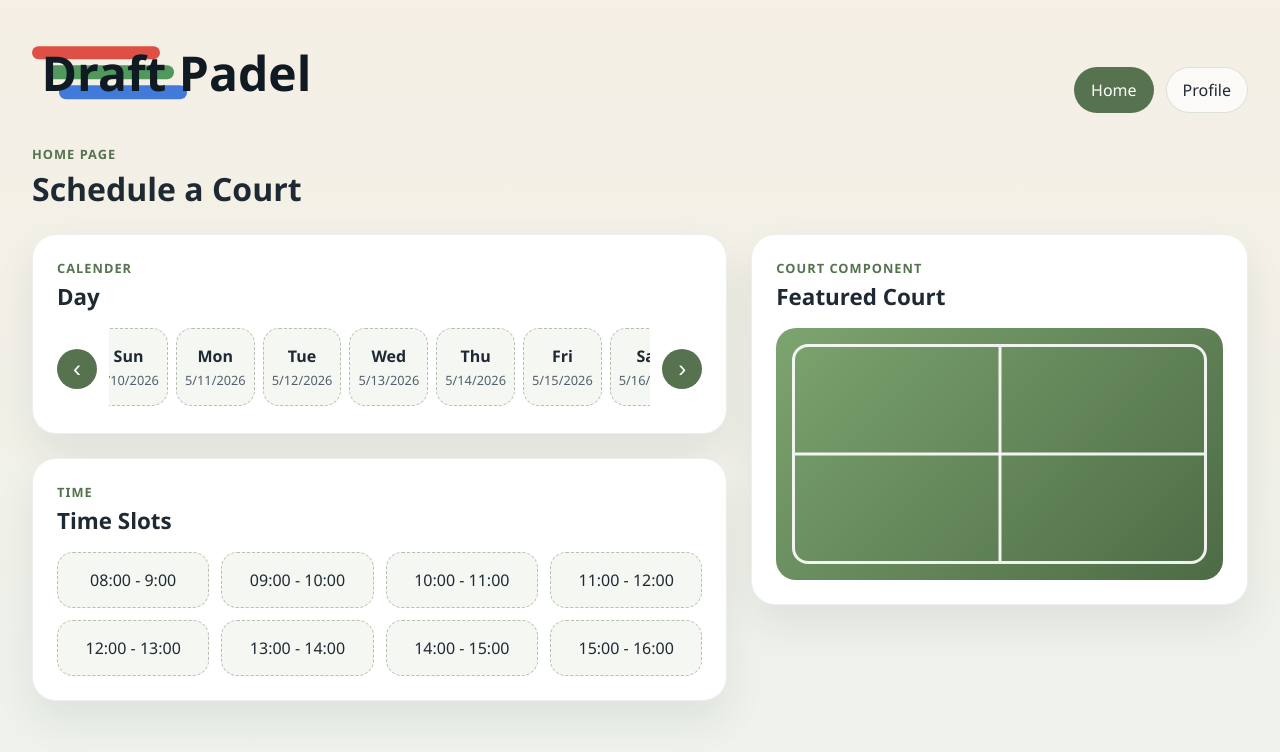
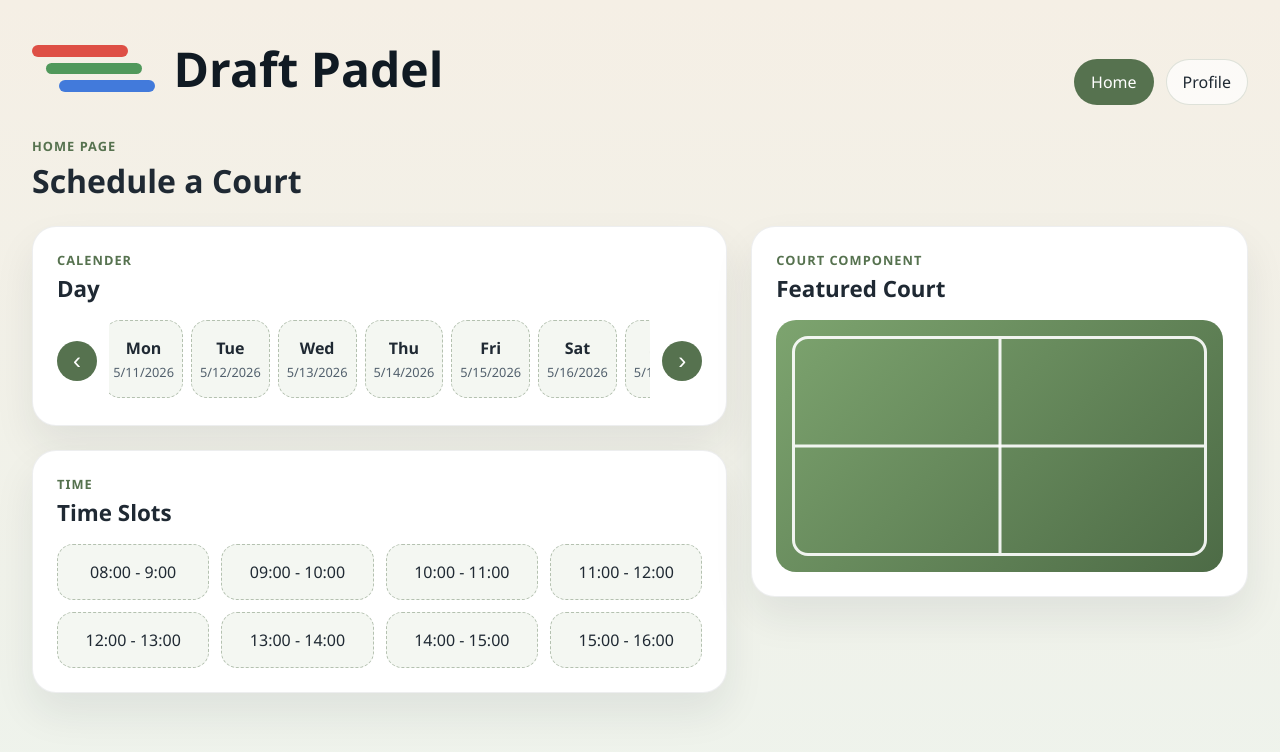
Before and after one commit to JeanBlig/DraftPadel, an Angular app: page /home in a window 1280 px wide. Shown: the top 752 px of the page. Built offline with nearby package versions, Linux system fonts and the light colour scheme.

Commit message:
from 2 to 1 week advanced

```diff
--- a/src/app/app.css
+++ b/src/app/app.css
@@ -14,27 +14,23 @@
 }
 
 .brand-block {
-  position: relative;
   display: inline-flex;
   align-items: center;
-  min-height: 4.5rem;
-  padding: 0.5rem 0.25rem;
+  gap: 0.9rem;
+  padding: 0.25rem 0;
 }
 
 .title-bars {
-  position: absolute;
-  inset: 50% auto auto 0;
   display: flex;
   flex-direction: column;
   gap: 0.4rem;
-  transform: translateY(-50%);
-  z-index: 0;
+  flex: 0 0 auto;
 }
 
 .bar {
   display: block;
-  width: 6.5rem;
-  height: 0.7rem;
+  width: 4.75rem;
+  height: 0.55rem;
   border-radius: 999px;
   opacity: 0.9;
 }
@@ -56,9 +52,6 @@
 h1 {
   margin: 0;
   font-size: clamp(1.8rem, 4vw, 3rem);
-  position: relative;
-  z-index: 1;
-  padding-left: 0.35rem;
   color: #101a23;
 }
 
@@ -94,12 +87,12 @@ h1 {
   }
 
   .brand-block {
-    min-height: 5rem;
+    gap: 1.15rem;
   }
 
   .bar {
-    width: 8rem;
-    height: 0.85rem;
+    width: 6rem;
+    height: 0.7rem;
   }
 
   .app-header {
--- a/src/app/components/calendar/calendar.component.ts
+++ b/src/app/components/calendar/calendar.component.ts
@@ -29,7 +29,7 @@ export class CalendarComponent {
       return;
     }
 
-    container.scrollLeft = container.clientWidth * 2;
+    container.scrollLeft = this.getDayWidth(container) * 2;
     this.updateScrollState();
   }
 
@@ -40,7 +40,7 @@ export class CalendarComponent {
       return;
     }
 
-    const amount = container.clientWidth;
+    const amount = this.getDayWidth(container);
 
     container.scrollBy({
       left: direction === 'left' ? -amount : amount,
@@ -65,18 +65,12 @@ export class CalendarComponent {
 
   private buildScrollableDays(): CalendarDay[] {
     const today = new Date();
-    const monday = new Date(today);
-    const dayOfWeek = today.getDay();
-    const offset = dayOfWeek === 0 ? -6 : 1 - dayOfWeek;
+    today.setHours(0, 0, 0, 0);
+    today.setDate(today.getDate() - 7);
 
-    monday.setHours(0, 0, 0, 0);
-    monday.setDate(today.getDate() + offset);
-
-    monday.setDate(monday.getDate() - 14);
-
-    return Array.from({ length: 35 }, (_, index) => {
-      const date = new Date(monday);
-      date.setDate(monday.getDate() + index);
+    return Array.from({ length: 15 }, (_, index) => {
+      const date = new Date(today);
+      date.setDate(today.getDate() + index);
 
       return {
         label: date.toLocaleDateString('en-US', { weekday: 'short' }),
@@ -84,4 +78,8 @@ export class CalendarComponent {
       };
     });
   }
+
+  private getDayWidth(container: HTMLDivElement): number {
+    return container.scrollWidth / this.days.length;
+  }
 }
```
